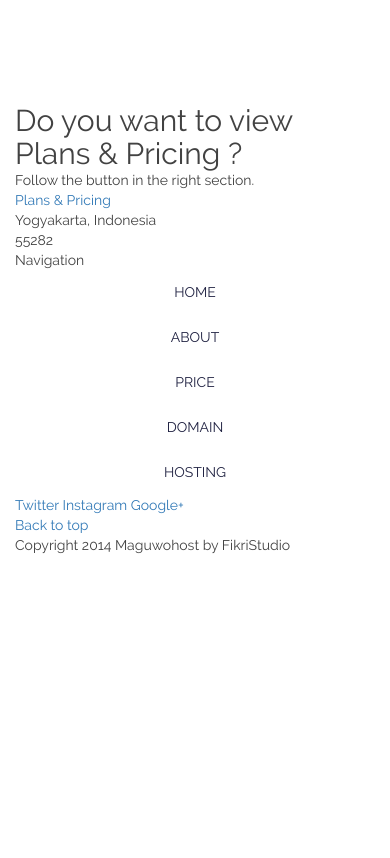
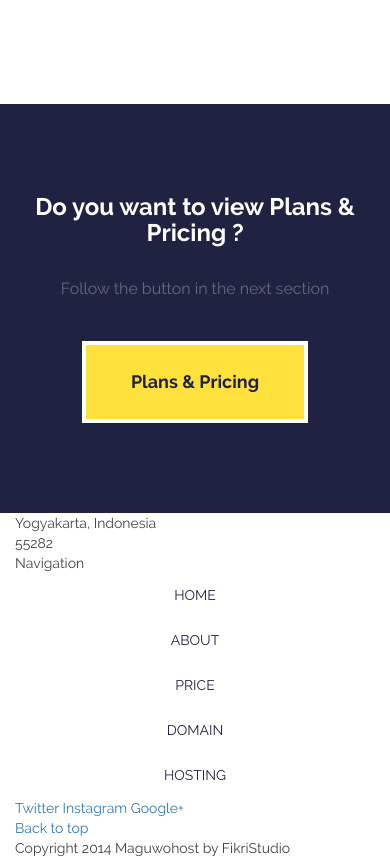
Before and after one commit to karachevtsev/maguwohost-project, a website: page src/index.html in a window 390 px wide. Shown: the part 5262-6120 px from the top of the page. Before the commit the page ends 5817 px from the top, so only its background shows below. Drawn offline with nearby package versions, Linux system fonts and the light colour scheme; files that its build step writes are made by us from their sources; files whose address does not match are found by name.

Commit message:
Add responsive plans block

```diff
--- a/src/index.html
+++ b/src/index.html
@@ -207,11 +207,16 @@
 
 
   <section class="plans">
-    <div class="container clearfix">
-      <div class="plans__content"></div>
-      <h2 class="plans__title">Do you want to view Plans &amp; Pricing ?</h2>
-      <p class="plans__text">Follow the button in the right section.</p>
-      <a href="" class="plans__link">Plans &amp; Pricing</a>
+    <div class="container">
+      <div class="row">
+        <div class="col-md-8 col-sm-12">
+          <h2 class="plans__title">Do you want to view Plans &amp; Pricing ?</h2>
+          <p class="plans__text">Follow the button in the next section</p>
+        </div>
+        <div class="col-md-4 col-sm-12">
+          <a href="" class="btn btn--plans">Plans &amp; Pricing</a>
+        </div>
+      </div>
     </div>
   </section>
 
--- a/src/sass/blocks/media.scss
+++ b/src/sass/blocks/media.scss
@@ -68,6 +68,12 @@
       left: 160px;
     }
   }
+
+  .plans {
+    &__title {
+      font-size: 34px;
+    }
+  }
 }
 
 /* Medium Devices, Desktops */
@@ -133,6 +139,17 @@
       top: 70px;
       left: 80%;
     }
+  }
+
+  .plans {
+    text-align: center;
+    &__text {
+      margin-bottom:  40px;
+    }
+  }
+
+  .btn--plans {
+    float: none;
   }
 
 }
@@ -225,6 +242,19 @@
     }
   }
 
+  .plans {
+    &__title {
+      font-size: 24px;
+    }
+    &__text {
+      font-size: 16px;
+    }
+  }
+
+  .btn--plans {
+    padding: 25px 45px;
+  }
+
 }
 
 /* Extra Small Devices, Phones */
@@ -280,6 +310,12 @@
       left: 55%;
     }
   }
+
+  .plans {
+    &__title {
+      margin-bottom: 30px;
+    }
+  }
 }
 
   /* Custom, iPhone Retina */
--- /dev/null
+++ b/src/sass/blocks/plans.scss
@@ -0,0 +1,44 @@
+.plans {
+  padding-top: 90px;
+  padding-bottom:  90px;
+
+  background-color: $blue;
+
+  &__title {
+    margin-bottom:  10px;
+
+    font-family: 'Raleway-Bold';
+    font-size: 36px;
+
+    color: #fff;
+  }
+
+  &__text {
+    font-family: 'Raleway';
+    font-size: 18px;
+    line-height: 24px;
+
+    color: #67687b;
+  }
+}
+
+.btn--plans {
+  float: right;
+
+  padding: 33px 55px;
+
+  font-family: 'Raleway-Bold';
+  font-size: 18px;
+  line-height: 24px;
+
+  background-color: $yellow;
+  border: 4px solid #fff;
+  color: $blue;
+
+  transition: all .5s ease;
+  &:hover {
+    background-color: #fff;
+    color: $blue;
+    border-color: $yellow;
+  }
+}
--- a/src/sass/style.scss
+++ b/src/sass/style.scss
@@ -13,6 +13,7 @@
 @import "blocks/features";
 @import "blocks/clients";
 @import "blocks/feedback";
+@import "blocks/plans";
 
 
 @import "blocks/footer";
```
